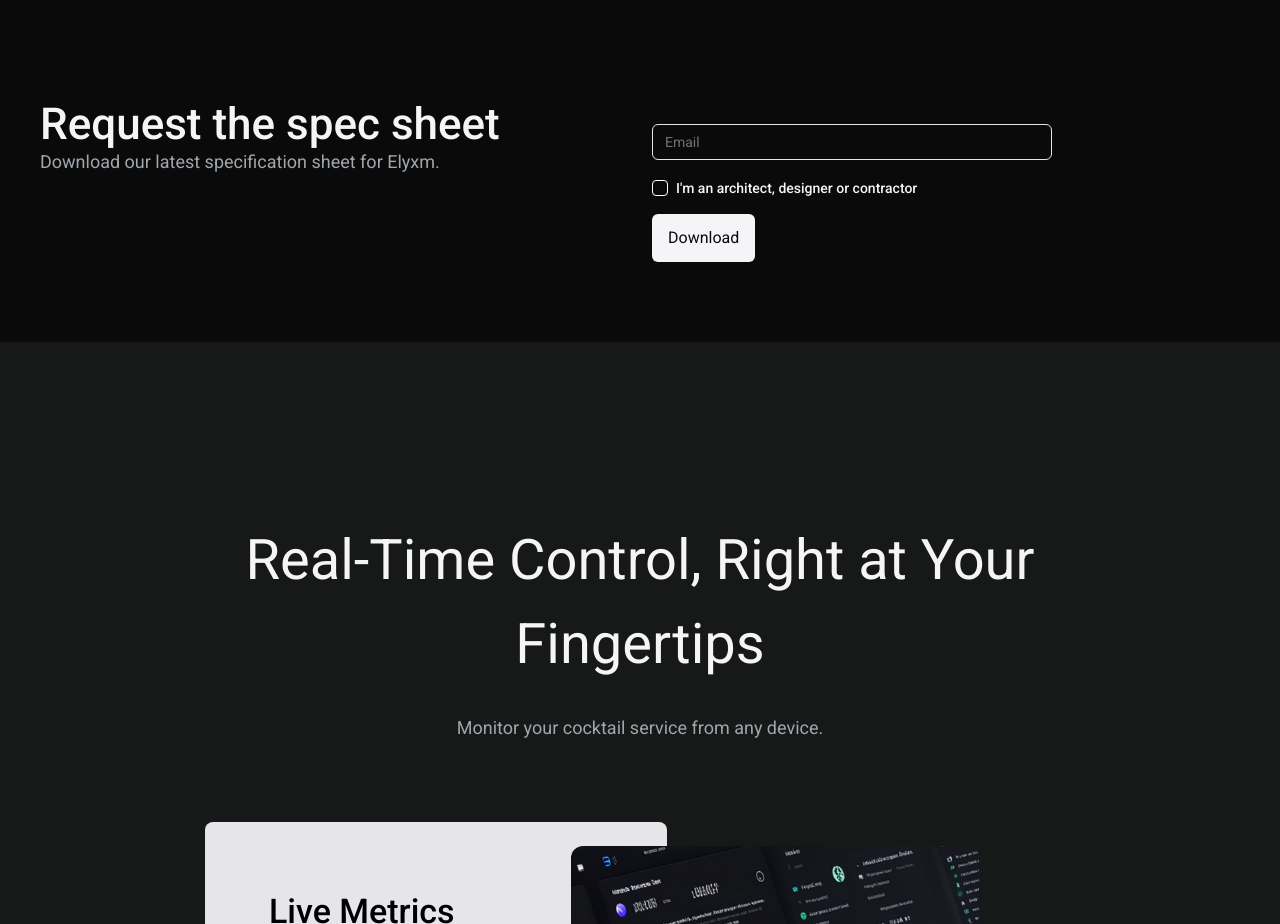
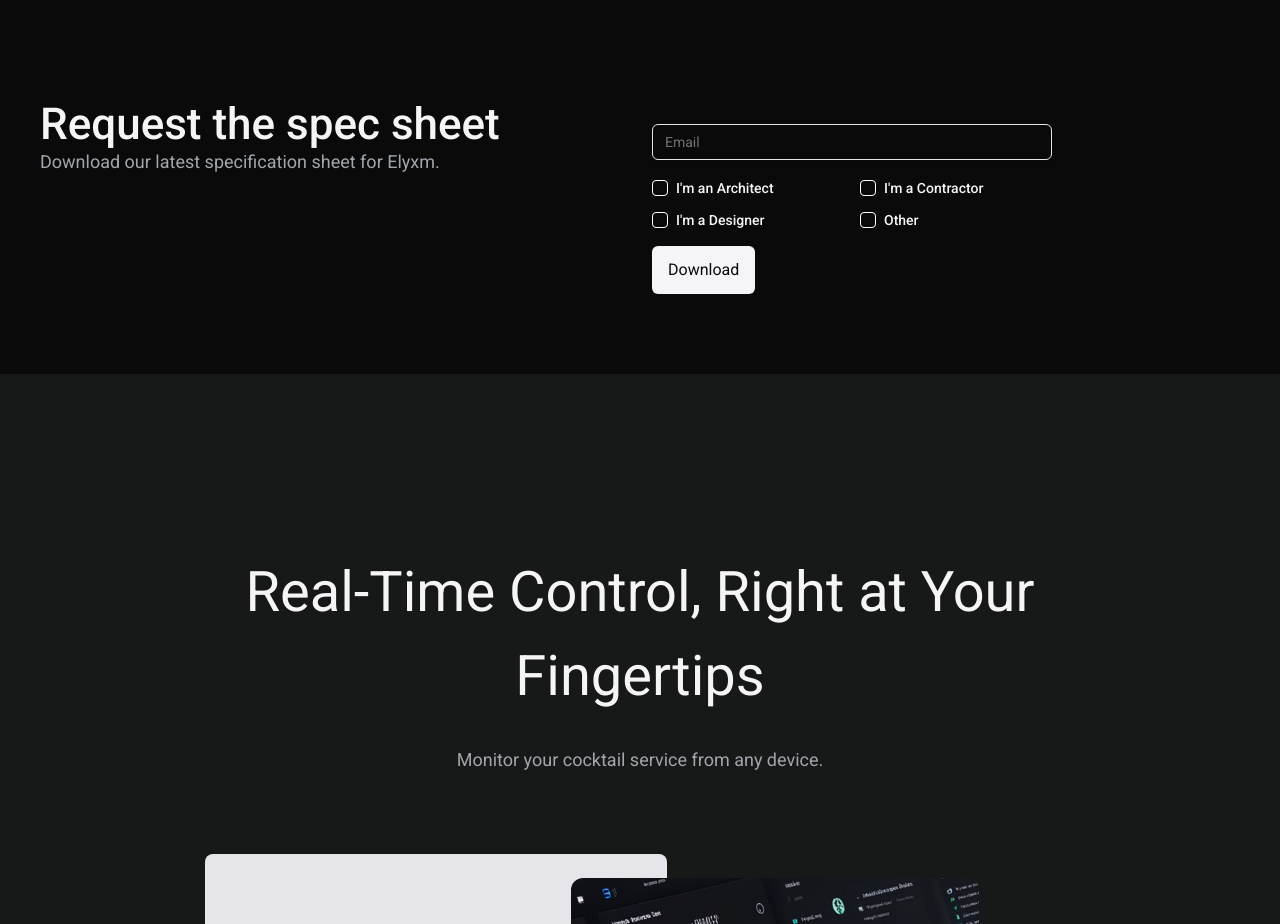
Before and after one commit to gauravgangwarweb/LYXM-fiverr, a Next.js app: page /en in a window 1280 px wide. Shown: the part 3960-4884 px from the top of the page. Built offline with nearby package versions, Linux system fonts and the light colour scheme.

Commit message:
Refactor SignupCta component to use react-hook-form for form handling and validation; implement role selection with checkboxes and improve error handling

```diff
--- a/src/app/ui/signup-cta/SignupCta.jsx
+++ b/src/app/ui/signup-cta/SignupCta.jsx
@@ -2,37 +2,54 @@
 import React, { useState } from "react";
 import { Input } from "@/components/ui/input";
 import { Checkbox } from "@/components/ui/checkbox";
+import { Form, FormControl, FormField, FormItem, FormLabel, FormMessage } from "@/components/ui/form";
+import { useForm } from "react-hook-form";
+import { zodResolver } from "@hookform/resolvers/zod";
+import * as z from "zod";
+
+const formSchema = z.object({
+  email: z.string().email("Please enter a valid email"),
+  roles: z.array(z.string()).min(1, "Please select at least one option"),
+});
 
 const SignupCta = () => {
-  const [email, setEmail] = useState("");
-  const [isContractor, setIsContractor] = useState(false);
-  const [status, setStatus] = useState("idle"); // idle, loading, success, error
+  const [status, setStatus] = useState("idle");
   const [errorMessage, setErrorMessage] = useState("");
 
-  const handleSubmit = async (e) => {
-    e.preventDefault();
+  const form = useForm({
+    resolver: zodResolver(formSchema),
+    defaultValues: {
+      email: "",
+      roles: [],
+    },
+  });
+
+  const handleSubmit = async (data) => {
+    try {
       setStatus("loading");
-
-    try {
       const response = await fetch('/api/send-email', {
         method: 'POST',
         headers: {
           'Content-Type': 'application/json',
         },
-        body: JSON.stringify({ email, isContractor }),
+        body: JSON.stringify({
+          email: data.email,
+          roles: data.roles,
+        }),
       });
 
-      const data = await response.json();
+      const result = await response.json();
 
-      if (data.success) {
+      if (result.success) {
         setStatus("success");
+        form.reset();
       } else {
         setStatus("error");
-        setErrorMessage(data.error || "Something went wrong");
+        setErrorMessage(result.error || "Failed to send request");
       }
     } catch (error) {
       setStatus("error");
-      setErrorMessage("Failed to send email");
+      setErrorMessage("An error occurred. Please try again.");
     }
   };
 
@@ -61,30 +78,122 @@
           </p>
         </div>
         <div className="mt-4">
-          <form onSubmit={handleSubmit} className="lg:w-[400px] flex flex-col">
+          <Form {...form}>
+            <form onSubmit={form.handleSubmit(handleSubmit)} className="lg:w-[400px] flex flex-col">
+              <FormField
+                control={form.control}
+                name="email"
+                render={({ field }) => (
+                  <FormItem>
+                    <FormControl>
                       <Input
                         type="email"
                         placeholder="Email"
-              value={email}
-              onChange={(e) => setEmail(e.target.value)}
-              required
+                        {...field}
                       />
-            <div className="flex items-center space-x-2 mt-5">
+                    </FormControl>
+                    <FormMessage />
+                  </FormItem>
+                )}
+              />
+
+              <FormField
+                control={form.control}
+                name="roles"
+                render={() => (
+                  <FormItem className="mt-5">
+                    <div className="grid grid-cols-2 gap-4">
+                      {/* Left Column */}
+                      <div className="space-y-4">
+                        <div className="flex items-center space-x-2">
+                          <FormControl>
                             <Checkbox
-                id="terms2"
-                checked={isContractor}
-                onCheckedChange={setIsContractor}
+                              checked={form.watch("roles").includes("architect")}
+                              onCheckedChange={(checked) => {
+                                const roles = form.watch("roles");
+                                if (checked) {
+                                  form.setValue("roles", [...roles, "architect"]);
+                                } else {
+                                  form.setValue("roles", roles.filter(role => role !== "architect"));
+                                }
+                              }}
                             />
-              <label
-                htmlFor="terms2"
-                className="text-sm font-medium leading-none peer-disabled:cursor-not-allowed peer-disabled:opacity-70"
-              >
-                I'm an architect, designer or contractor
-              </label>
+                          </FormControl>
+                          <FormLabel className="text-sm font-medium leading-none">
+                            I'm an Architect
+                          </FormLabel>
                         </div>
+
+                        <div className="flex items-center space-x-2">
+                          <FormControl>
+                            <Checkbox
+                              checked={form.watch("roles").includes("designer")}
+                              onCheckedChange={(checked) => {
+                                const roles = form.watch("roles");
+                                if (checked) {
+                                  form.setValue("roles", [...roles, "designer"]);
+                                } else {
+                                  form.setValue("roles", roles.filter(role => role !== "designer"));
+                                }
+                              }}
+                            />
+                          </FormControl>
+                          <FormLabel className="text-sm font-medium leading-none">
+                            I'm a Designer
+                          </FormLabel>
+                        </div>
+                      </div>
+
+                      {/* Right Column */}
+                      <div className="space-y-4">
+                        <div className="flex items-center space-x-2">
+                          <FormControl>
+                            <Checkbox
+                              checked={form.watch("roles").includes("contractor")}
+                              onCheckedChange={(checked) => {
+                                const roles = form.watch("roles");
+                                if (checked) {
+                                  form.setValue("roles", [...roles, "contractor"]);
+                                } else {
+                                  form.setValue("roles", roles.filter(role => role !== "contractor"));
+                                }
+                              }}
+                            />
+                          </FormControl>
+                          <FormLabel className="text-sm font-medium leading-none">
+                            I'm a Contractor
+                          </FormLabel>
+                        </div>
+
+                        <div className="flex items-center space-x-2">
+                          <FormControl>
+                            <Checkbox
+                              checked={form.watch("roles").includes("other")}
+                              onCheckedChange={(checked) => {
+                                const roles = form.watch("roles");
+                                if (checked) {
+                                  form.setValue("roles", [...roles, "other"]);
+                                } else {
+                                  form.setValue("roles", roles.filter(role => role !== "other"));
+                                }
+                              }}
+                            />
+                          </FormControl>
+                          <FormLabel className="text-sm font-medium leading-none">
+                            Other
+                          </FormLabel>
+                        </div>
+                      </div>
+                    </div>
+                    <FormMessage />
+                  </FormItem>
+                )}
+              />
+
               {status === "error" && (
                 <p className="mt-2 text-red-500 text-sm">{errorMessage}</p>
               )}
+
               <button
                 type="submit"
                 disabled={status === "loading"}
@@ -97,6 +206,7 @@
                 {status === "loading" ? "Sending..." : "Download"}
               </button>
             </form>
+          </Form>
         </div>
       </div>
     </section>
```
Lines whose indentation alone changed are shown as unchanged.
